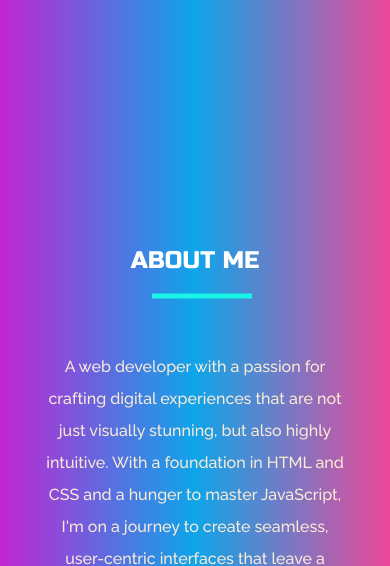
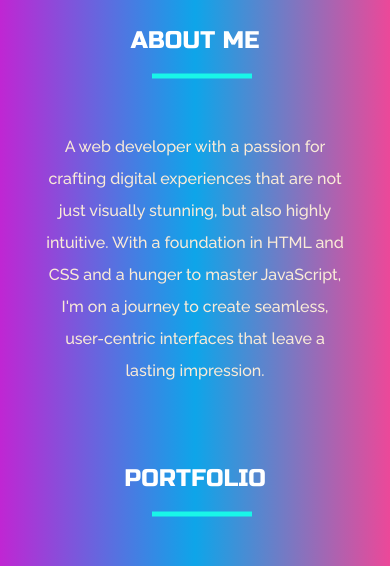
Before and after one commit to manjubhaskar02/Resume, a plain HTML site: page index.html in a window 390 px wide. Shown: the part 211-777 px from the top of the page. Drawn offline with nearby package versions, Linux system fonts and the light colour scheme.

Commit message:
removed padding

```diff
--- a/index.html
+++ b/index.html
@@ -69,7 +69,7 @@
                 <label class="menu-icon" for="menu-btn"><span class="navicon"></span></label>
 
                 <ul
-                    class="heading  absolute  px-4 bg-[#10000517] shadow-xl lg:shadow-sm lg:mt-0 mt-4  bg-transparent lg:static text-[#f4d6de] pb-1 menu  lg:ml-8 space-y-8 uppercase  lg:pt-10 ">
+                    class="heading   px-4 bg-[#10000517] shadow-xl lg:shadow-sm lg:mt-0 mt-4  bg-transparent lg:static text-[#f4d6de] pb-1 menu  lg:ml-8 space-y-8 uppercase  lg:pt-10 ">
                     <li
                         class="ease-in-out transform  hover:text-teal-400 hover:underline underline-offset-8 decoration-teal-400 pt-4">
                         <a id="aboutme" class="px-0" href="#about">About Me</a>
@@ -91,8 +91,8 @@
             </nav>
 
         </section>
-        <section class="px-3 py-40 lg:py-20  ">
-            <div id="about" class="py-20 container lg:py-10 mx-auto md:px-6   ">
+        <section class="px-3 pb-40 lg:py-20  ">
+            <div id="about" class="pb-20 container lg:py-10 mx-auto md:px-6   ">
                 <div class="svg-wrapper text-center  mx-auto ">
                     <svg height="70" width="300">
                         <rect class="rectangle" height="70" width="300" />
```
